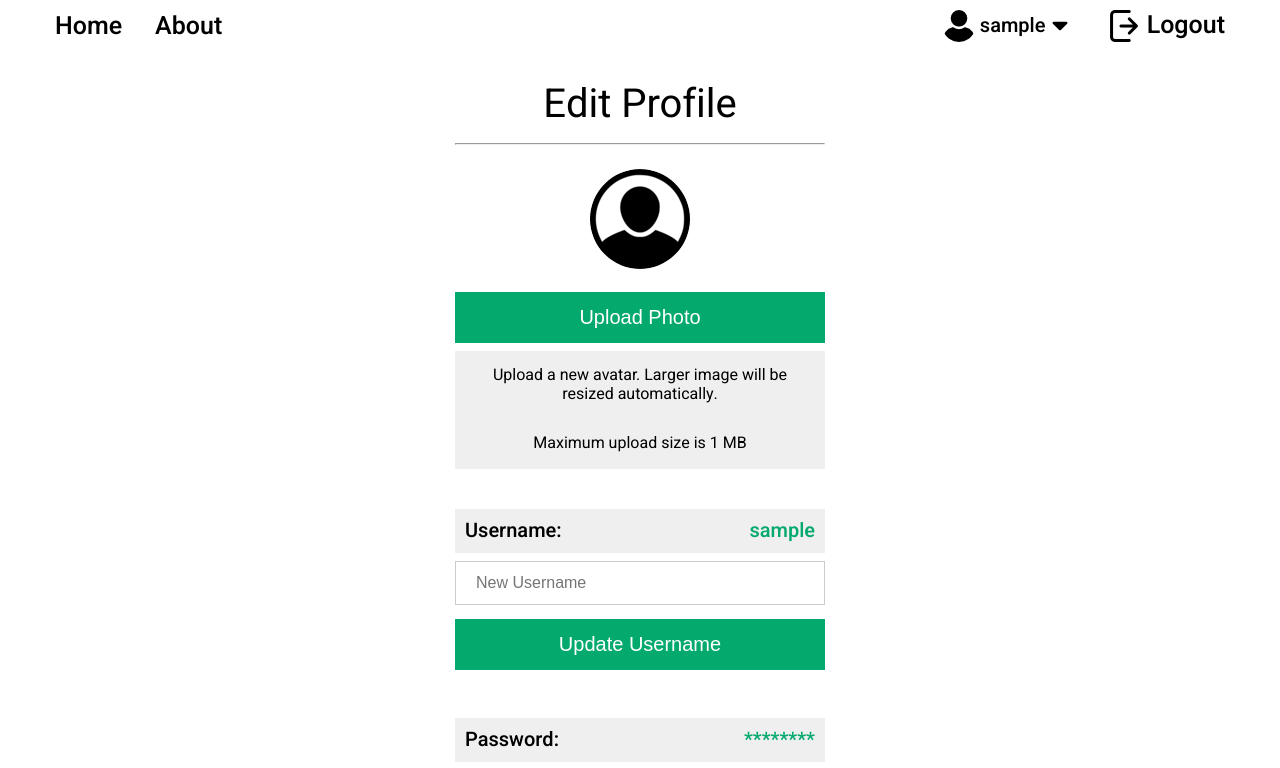
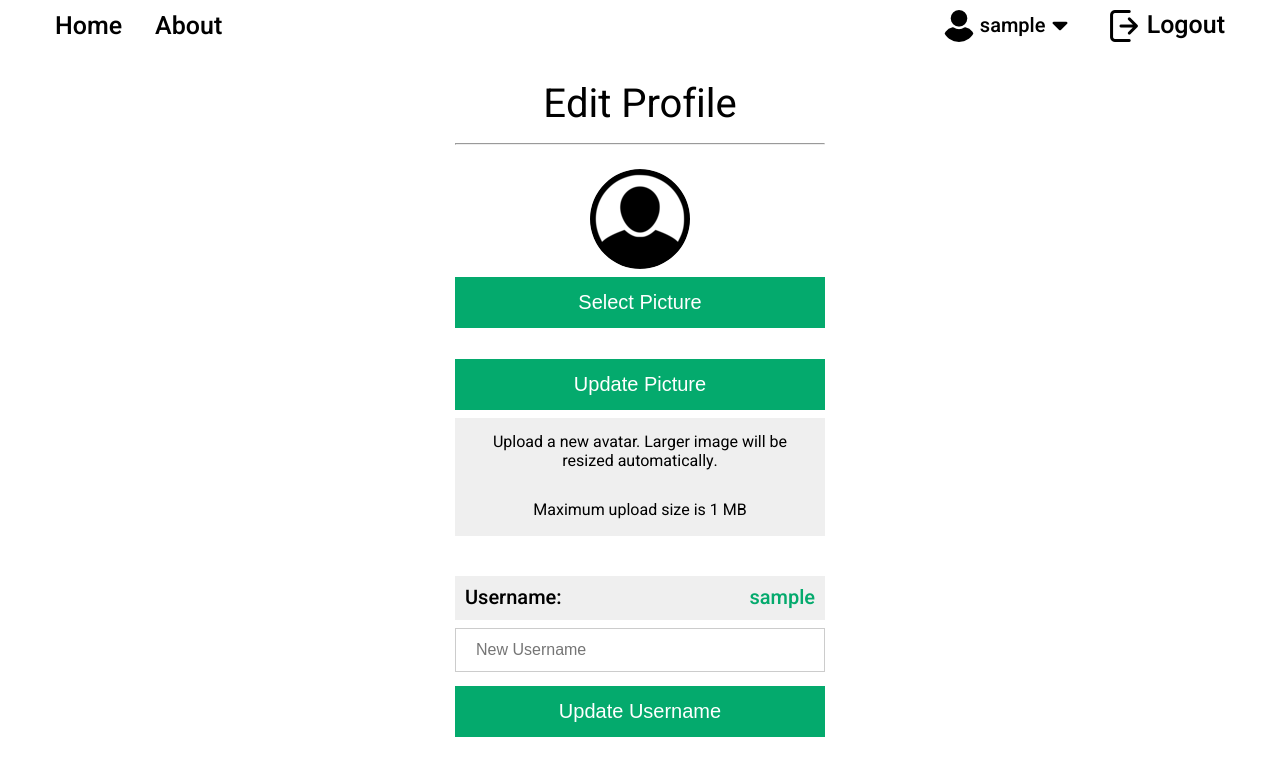
Before and after one commit to SochircaRoman/logo_generator-web-app, a Vue app in the folder client/: page /settings in a window 1280 px wide. Shown: the top 768 px of the page. Built offline with nearby package versions, Linux system fonts and the light colour scheme; sample sign-in values are in the browser's storage.

Commit message:
Create UpldatePicture

```diff
--- a/client/src/services/users.service.js
+++ b/client/src/services/users.service.js
@@ -30,6 +30,21 @@ class UserService {
       data: {}
     });
     return content;
+  }
+
+  async uploadFile(file) {
+
+    // Create an Form Data object
+    const formData = new FormData();
+    formData.append("file", file);
+
+    const uploadedFile = await GenericService.request({
+      url: "users/upload",
+      method: 'post',
+      data: {
+        file: formData,
+      }
+    });
   }
 
   async updateUsername(newUsername, id) {
--- a/client/src/store/users.module.js
+++ b/client/src/store/users.module.js
@@ -6,8 +6,8 @@ const user = JSON.parse(localStorage.getItem('user'));
 export const users = {
   namespaced: true,
   actions: {
-    uploadProfilePicture({}, data) {
-      return UsersService.updateUsername(data.newUsername, data.id).then(
+    uploadFile({}, data) {
+      return UsersService.uploadFile(data).then(
         response => {
           return Promise.resolve(response)
         },
--- a/client/src/views/SettingsView.vue
+++ b/client/src/views/SettingsView.vue
@@ -13,16 +13,21 @@
 
             <hr>
 
+            <Form enctype="multipart/form-data" @submit="updatePicture">
               <div class="settings__update-container">
-              <div class="img_container">
-                <img src="png/avatar.png" alt="avatar" class="profile_img">
+                <div class="img__container">
+                  <img class="profile__img" :src="previewImage" alt="avatar">
+                  <input class="profile__select" type="file" accept=".png, .jpg, .jpeg" @change="onFileSelected" ref="fileInput">
+                  <btn-item @click="$refs.fileInput.click()" class="settings__select-btn" btnName="Select Picture"></btn-item>
                 </div>
-              <btn-item class="settings__upload-btn" btnName="Upload Photo"></btn-item>
+                <btn-item class="settings__update-btn" btnName="Update Picture"></btn-item>
                 <div class="settings__upload-background">
                   <p class="settings__upload-info">Upload a new avatar. Larger image will be resized automatically.</p>
                   <p class="settings__upload-info">Maximum upload size is 1 MB</p>
                 </div>
               </div>
+            </Form>
+
 
             <Form @submit="updateUsername" :validation-schema="usernameSchema">
               <div class="settings__update-container">
@@ -94,9 +99,16 @@ export default {
   },
   data() {
     return {
+      selectedFile: null,
+      previewImage: "/png/avatar.png",
+
       successful: false,
       loading: false,
       messages: [
+        {
+          visible: false,
+          text: "",
+        },
         {
           visible: false,
           text: "",
@@ -137,6 +149,30 @@ export default {
     },
   },
   methods: {
+    onFileSelected(event) {
+      console.log(event.target.files[0]);
+      this.selectedFile = event.target.files[0];
+      this.previewImage = URL.createObjectURL(this.selectedFile);
+    },
+    updatePicture(file) {
+      console.log(file);
+      this.messages[3].visible = true;
+      this.messages[3].text = "";
+
+      this.$store.dispatch("users/uploadFile", {file: this.selectedFile}).then(
+        (data) => {
+          this.messages[3].text = data.message;
+          this.successful = true;
+          this.loading = false;
+          //setTimeout(() => {this.$router.go()}, 3000);
+        },
+        (error) => {
+          this.messages[3].text = (error.response && error.response.data && error.response.data.message) || error.message || error.toString();
+          this.successful = false;
+          this.loading = false;
+        }
+      )
+    },
     updateUsername(user) {
       this.messages[0].visible = true;
       this.messages[0].text = "";
@@ -213,6 +249,7 @@ export default {
   margin-top: 75px;
   margin-bottom: 150px;
 }
+
 .wrapper {
   max-width: 400px;
 }
@@ -223,18 +260,30 @@ export default {
   line-height: 60px;
 }
 
-.img_container {
+.img__container {
   text-align: center;
   margin: 24px 0px 15px 0px;
 }
 
-.profile_img {
+.profile__img {
   border-radius: 50%;
+  max-width: 100px;
+  min-height: 100px;
+}
+
+.profile__select {
+  display: none;
+}
+
+.settings__select-btn {
+
 }
 
 .settings__update-container {
   margin-bottom: 40px;
 }
+
+
 
 .settings__upload-background {
   background: rgba(204, 204, 204, 0.304);
```
Also changed, not shown: client/src/services/upload.service.js (deleted, +0 -20 lines). Lines whose indentation alone changed are shown as unchanged.
